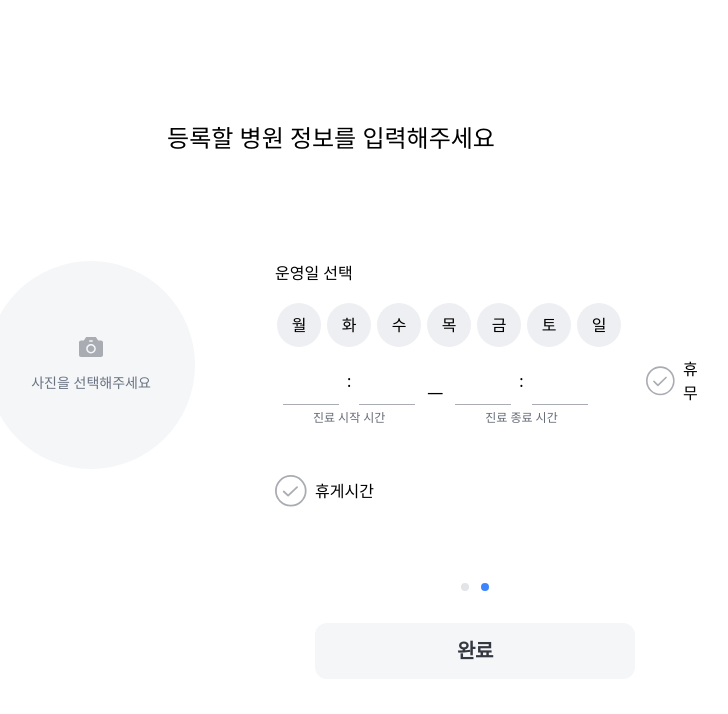
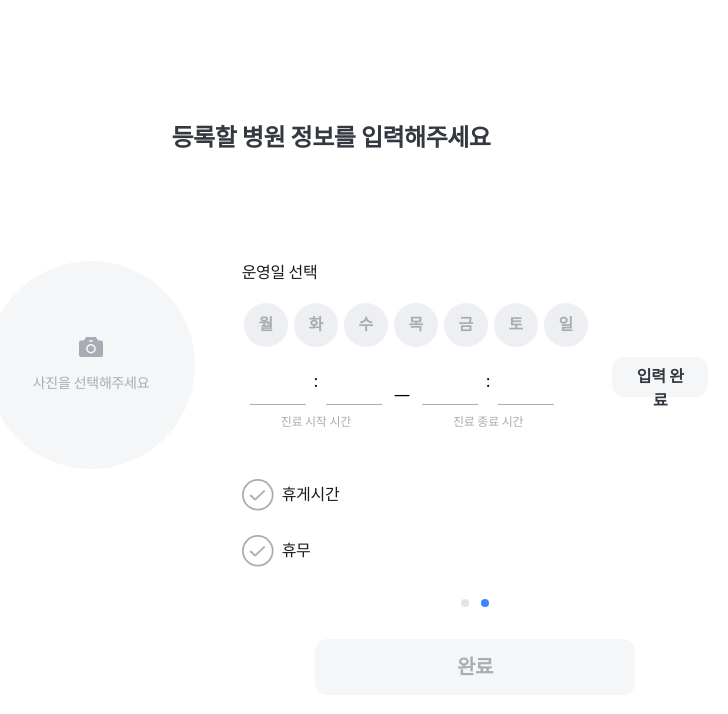
Before and after one commit to Likelion-B2A4/Frontend, a React (Vite) app: page /signuphosp in a window 1280 px wide. Both pictures are taken after a click on the element 794 px from the left and 609 px from the top of the page. Shown: the top 714 px of the page, without its empty margins (309-1037 px from the left). Built offline with nearby package versions, Linux system fonts and the light colour scheme; a web font is replaced by a local one.

Commit message:
#13 [UI] 병원 회원가입 페이지 UI 수정

```diff
--- a/src/components/Button.tsx
+++ b/src/components/Button.tsx
@@ -1,11 +1,19 @@
 import React from 'react';
-import { defaultButtonText, activateButtonText } from '../styles/typography';
+import {
+  defaultButtonText,
+  activateButtonText,
+  disabledButtonText,
+  defaultMiniButtonText,
+  activateMiniButtonText,
+  disabledMiniButtonText,
+} from '../styles/typography';
 
 interface ButtonProps extends React.ButtonHTMLAttributes<HTMLButtonElement> {
   children: React.ReactNode;
   className?: string;
   variant?: 'default' | 'colored';
   isMobile?: boolean;
+  size?: 'default' | 'mini';
 }
 
 const Button = ({
@@ -13,6 +21,8 @@ const Button = ({
   className = '',
   isMobile = true,
   variant = 'default',
+  size = 'default',
+  disabled,
   ...props
 }: ButtonProps) => {
   const baseStyles =
@@ -20,8 +30,8 @@ const Button = ({
     ' h-[56px] rounded-[12px] border-0 text-[20px] fontweight-600 cursor-pointer ';
 
   const stylesByVariant = {
-    default: 'bg-[#F4F6F8] text-black',
-    colored: 'bg-[#3D84FF] text-[#FFF]',
+    default: 'bg-[#F4F6F8]',
+    colored: 'bg-[#3D84FF] ',
   };
 
   const textStyles = {
@@ -29,17 +39,39 @@ const Button = ({
     colored: activateButtonText,
   };
 
-  const disabledStyles =
-    'disabled:bg-[#F4F6F8] disabled:text-[#A9ACB2] disabled:cursor-not-allowed';
-  return (
+  const disabledStyles = 'disabled:bg-[#F4F6F8] disabled:cursor-not-allowed';
+
+  const miniBasedStyles =
+    'w-[96px] h-[40px] py-[8px] px-[18px] rounded-[12px] border-0 cursor-pointer';
+  const miniTextStyles = {
+    default: defaultMiniButtonText,
+    colored: activateMiniButtonText,
+  };
+
+  const buttonStyles = {
+    default: (
       <button
         className={`${baseStyles} ${stylesByVariant[variant]} ${disabledStyles} ${className} `}
         {...props}
-      style={textStyles[variant]}
+        disabled={disabled}
+        style={disabled ? disabledButtonText : textStyles[variant]}
       >
         {children}
       </button>
-  );
+    ),
+    mini: (
+      <button
+        className={`${miniBasedStyles} ${stylesByVariant[variant]} ${disabledStyles} ${className} `}
+        {...props}
+        disabled={disabled}
+        style={disabled ? disabledMiniButtonText : miniTextStyles[variant]}
+      >
+        {children}
+      </button>
+    ),
+  };
+
+  return <> {buttonStyles[size]}</>;
 };
 
 export default Button;
--- a/src/components/FileForm.tsx
+++ b/src/components/FileForm.tsx
@@ -1,4 +1,5 @@
 import { useEffect, useState } from 'react';
+import { photoSelect } from '../styles/typography';
 
 interface FileFormProps {
   mainImage: File | null;
@@ -34,7 +35,9 @@ const FileForm = ({ mainImage, handleFileChange }: FileFormProps) => {
         ) : (
           <div className="flex flex-col items-center content-center justify-center gap-[8px]">
             <img src="/camera.svg" alt="카메라 아이콘" className="w-[24px]" />
-            <span className="text-sm text-gray-500 mt-2 text-[#A9ACB2]">사진을 선택해주세요</span>
+            <span style={photoSelect} className="text-sm mt-2 ">
+              사진을 선택해주세요
+            </span>
           </div>
         )}
       </label>
--- a/src/components/FormInput.tsx
+++ b/src/components/FormInput.tsx
@@ -96,7 +96,9 @@ const FormInput = ({
         </div>
       )}
       {label !== 'id' && label !== 'pw' ? (
-        <div className={messageClassName}>{hint}</div>
+        <div style={TypoType()} className={messageClassName}>
+          {hint}
+        </div>
       ) : (
         <div></div>
       )}
--- a/src/components/Step1Form.tsx
+++ b/src/components/Step1Form.tsx
@@ -1,5 +1,6 @@
 import React from 'react';
 import FormInput from '../components/FormInput';
+import { Dirty, hintDisabled } from '../styles/typography';
 
 interface IOperatingTime {
   mon: string | null;
@@ -28,9 +29,9 @@ interface Step1FormProps {
 
 const Step1Form = ({ formData, handleInputChange, onKeyDown }: Step1FormProps) => {
   return (
-    <div id="step1" className="flex flex-col gap-y-[24px] min-h-[290px]">
+    <div id="step1" style={Dirty} className="flex flex-col gap-y-[24px] min-h-[290px]">
       {/* 병원가입 폼-1 */}
-      <div className="flex flex-row justify-between">
+      <div className="flex flex-row justify-between gap-x-[16px]">
         <div>
           병원명
           <FormInput
--- a/src/components/Step2Form.tsx
+++ b/src/components/Step2Form.tsx
@@ -3,6 +3,8 @@ import WeeklyButton from './WeeklyButton';
 import FormInput from './FormInput';
 import { set } from 'date-fns';
 import { startOfHour } from 'date-fns/fp';
+import { Dirty, hintDisabled } from '../styles/typography';
+import Button from './Button';
 
 interface IOperatingTime {
   mon: string | null;
@@ -130,7 +132,7 @@ const Step2Form = ({
 
   return (
     <div className="min-h-[290px]">
-      <div>운영일 선택</div>
+      <div style={Dirty}>운영일 선택</div>
       <div className="flex flex-row gap-x-[2px] mb-[8px] mt-[16px]">
         {weeklist.map((day) => (
           <WeeklyButton
@@ -144,7 +146,7 @@ const Step2Form = ({
       <div className="flex flex-row gap-x-[50px]">
         {/* 진료시간 선택 */}
         <div className="flex flex-row gap-x-[4px] items-center mb-[24px]">
-          <div className="flex flex-col gap-y-[4px] items-center">
+          <div className="flex flex-col gap-y-[8px] items-center">
             <div className="flex flex-row gap-x-[8px] px-[8px] items-center">
               <FormInput
                 label="form"
@@ -162,10 +164,12 @@ const Step2Form = ({
                 onChange={(e) => setStartMinute(e.target.value)}
               />
             </div>
-            <div className="text-[12px] text-[#666B76]">진료 시작 시간</div>
+            <div className="text-start justify-end" style={hintDisabled}>
+              진료 시작 시간
+            </div>
           </div>
           <div>—</div>
-          <div className="flex flex-col gap-y-[4px]  items-center">
+          <div className="flex flex-col gap-y-[8px]  items-center">
             <div className="flex flex-row gap-x-[8px] px-[8px] items-center">
               <FormInput
                 label="form"
@@ -183,17 +187,13 @@ const Step2Form = ({
                 onChange={(e) => setEndMinute(e.target.value)}
               />
             </div>
-            <div className="text-[12px] text-[#666B76]">진료 종료 시간</div>
+            <div className="" style={hintDisabled}>
+              진료 종료 시간
+            </div>
           </div>
         </div>
         <div>
-          <div onClick={handleDayOffToggle} className="flex flex-row gap-x-[8px] items-center">
-            <img
-              src={dayOff ? '/check_filled.svg' : '/check_unfilled.svg'}
-              className="w-[32px] h-[32px] "
-            />
-            <div className="text-[16px]">휴무</div>
-          </div>
+          <Button size="mini" isMobile={false} children="입력 완료" disabled={dayOff} />
         </div>
       </div>
 
@@ -210,7 +210,9 @@ const Step2Form = ({
               className="w-[32px] h-[32px] "
             />
           </div>
-          <div className="tect-[16px] mb-0">휴게시간</div>
+          <div className="tect-[16px] mb-0" style={Dirty}>
+            휴게시간
+          </div>
         </div>
         {breakTime && (
           <div className="flex flex-row gap-x-[4px] items-center">
@@ -232,7 +234,9 @@ const Step2Form = ({
                   onChange={(e) => setBreakMinuteStart(e.target.value)}
                 />
               </div>
-              <div className="text-[12px] text-[#666B76]">휴게 시작 시간</div>
+              <div className="text-[12px] text-[#666B76]" style={hintDisabled}>
+                휴게 시작 시간
+              </div>
             </div>
             <div>—</div>
             <div className="flex flex-col gap-y-[4px] items-center">
@@ -253,10 +257,24 @@ const Step2Form = ({
                   onChange={(e) => setBreakMinuteEnd(e.target.value)}
                 />
               </div>
-              <div className="text-[12px] text-[#666B76]">휴게 종료 시간</div>
+              <div className="text-[12px] text-[#666B76]" style={hintDisabled}>
+                휴게 종료 시간
+              </div>
             </div>
           </div>
         )}
+      </div>
+      <div
+        onClick={handleDayOffToggle}
+        className="flex flex-row gap-x-[8px] mt-[24px] items-center"
+      >
+        <img
+          src={dayOff ? '/check_filled.svg' : '/check_unfilled.svg'}
+          className="w-[32px] h-[32px] "
+        />
+        <div className="" style={Dirty}>
+          휴무
+        </div>
       </div>
     </div>
   );
--- a/src/components/WeeklyButton.tsx
+++ b/src/components/WeeklyButton.tsx
@@ -1,5 +1,4 @@
-import React from 'react';
-import { useState } from 'react';
+import { dateButton, dateButtonSelected } from '../styles/typography';
 
 interface WeeklyButtonProps {
   day: string;
@@ -10,8 +9,8 @@ interface WeeklyButtonProps {
 const WeeklyButton = ({ day, isSelected, onDayClick }: WeeklyButtonProps) => {
   const baseStyles =
     'w-[44px] aspect-square rounded-full  flex items-center justify-center m-[2px] cursor-pointer ';
-  const selectedStyles = 'bg-[#3D84FF] text-[#FFFFFF]';
-  const unSelectedStyles = 'bg-[#EEEFF2] text-black ';
+  const selectedStyles = 'bg-[#3D84FF] ';
+  const unSelectedStyles = 'bg-[#EEEFF2] ';
 
   const handleClick = () => {
     onDayClick(day);
@@ -22,6 +21,7 @@ const WeeklyButton = ({ day, isSelected, onDayClick }: WeeklyButtonProps) => {
       <div
         className={`${baseStyles} ${isSelected ? selectedStyles : unSelectedStyles}`}
         onClick={handleClick}
+        style={isSelected ? dateButtonSelected : dateButton}
       >
         {day}
       </div>
--- a/src/pages/LogIn.tsx
+++ b/src/pages/LogIn.tsx
@@ -31,7 +31,8 @@ const LogIn = () => {
   const isMobile = useIsMobile();
 
   const handleSinup = () => {
-    nav('/signup');
+    if (isMobile) nav('/signup');
+    else nav('/signuphosp');
   };
 
   const onSubmit: SubmitHandler<LoginFormInputs> = async (data) => {
--- a/src/pages/SignUp.tsx
+++ b/src/pages/SignUp.tsx
@@ -22,7 +22,7 @@ const SignUp = () => {
     register,
     handleSubmit,
     watch,
-    formState: { errors, dirtyFields, isValid },
+    formState: { errors, dirtyFields, isValid, isDirty },
   } = useForm<SignUpFormInputs>({
     mode: 'onChange',
   });
--- a/src/pages/SignUpHosp.tsx
+++ b/src/pages/SignUpHosp.tsx
@@ -6,6 +6,7 @@ import WeeklyButton from '../components/WeeklyButton';
 import Step2Form from '../components/Step2Form';
 import Step1Form from '../components/Step1Form';
 import FileForm from '../components/FileForm';
+import { hospHeader } from '../styles/typography';
 
 interface IOperatingTime {
   mon: string | null;
@@ -209,7 +210,7 @@ const SignUpHosp = () => {
   return (
     <div className="max-w-[688px] my-[120px] mx-auto">
       {/* 안내문구 */}
-      <div className="flex justify-center items-center mb-[105px] text-[24px]">
+      <div style={hospHeader} className="flex justify-center items-center mb-[105px] text-[24px]">
         등록할 병원 정보를 입력해주세요
       </div>
       {/* 폼 */}
--- a/src/styles/typography.ts
+++ b/src/styles/typography.ts
@@ -119,7 +119,7 @@ export const defaultButtonText = {
   letterSpacing: '-0.4px',
 };
 export const activateButtonText = {
-  color: '##FFF',
+  color: '#FFF',
   textalign: 'center',
 
   /* Body/L-Bold */
@@ -129,6 +129,56 @@ export const activateButtonText = {
   fontWeight: 600,
   lineHeight: '150%' /* 30px */,
   letterSpacing: '-0.4px',
+};
+export const disabledButtonText = {
+  color: '#A9ACB2',
+  textalign: 'center',
+
+  /* Body/L-Bold */
+  fontFamily: 'Pretendard',
+  fontSize: '20px',
+  fontStyle: 'normal',
+  fontWeight: 600,
+  lineHeight: '150%' /* 30px */,
+  letterSpacing: '-0.4px',
+};
+
+// 미니버튼
+export const defaultMiniButtonText = {
+  color: '#343841',
+  textalign: 'center',
+
+  /* Body/L-Bold */
+  fontFamily: 'Pretendard',
+  fontSize: '16px',
+  fontStyle: 'normal',
+  fontWeight: 700,
+  lineHeight: '150%' /* 30px */,
+  letterSpacing: '-0.32px',
+};
+export const activateMiniButtonText = {
+  color: '#FFF',
+  textalign: 'center',
+
+  /* Body/L-Bold */
+  fontFamily: 'Pretendard',
+  fontSize: '16px',
+  fontStyle: 'normal',
+  fontWeight: 700,
+  lineHeight: '150%' /* 30px */,
+  letterSpacing: '-0.32px',
+};
+export const disabledMiniButtonText = {
+  color: '#A9ACB2',
+  textalign: 'center',
+
+  /* Body/L-Bold */
+  fontFamily: 'Pretendard',
+  fontSize: '16px',
+  fontStyle: 'normal',
+  fontWeight: 700,
+  lineHeight: '150%' /* 30px */,
+  letterSpacing: '-0.32px',
 };
 
 // TopBar header Text
@@ -143,3 +193,49 @@ export const topHeader = {
   lineHeight: '150%' /* 30px */,
   letterSpacing: '-0.32px',
 };
+
+export const hospHeader = {
+  color: '#343841',
+
+  /* Body/L-Bold */
+  fontFamily: 'Pretendard',
+  fontSize: '24px',
+  fontStyle: 'normal',
+  fontWeight: 600,
+  lineHeight: '150%' /* 30px */,
+  letterSpacing: '-0.48px',
+};
+export const photoSelect = {
+  color: '#A9ACB2',
+
+  /* Body/M */
+  fontFamily: 'Pretendard',
+  fontSize: '14px',
+  fontStyle: 'normal',
+  fontWeight: 500,
+  lineHeight: '150%' /* 24px */,
+  letterSpacing: '-0.28px',
+};
+
+export const dateButton = {
+  color: '#A9ACB2',
+
+  /* Body/M */
+  fontFamily: 'Pretendard',
+  fontSize: '16px',
+  fontStyle: 'normal',
+  fontWeight: 700,
+  lineHeight: '150%' /* 24px */,
+  letterSpacing: '-0.32px',
+};
+export const dateButtonSelected = {
+  color: '#FFF',
+
+  /* Body/M */
+  fontFamily: 'Pretendard',
+  fontSize: '16px',
+  fontStyle: 'normal',
+  fontWeight: 700,
+  lineHeight: '150%' /* 24px */,
+  letterSpacing: '-0.32px',
+};
```
Lines whose indentation alone changed are shown as unchanged.
